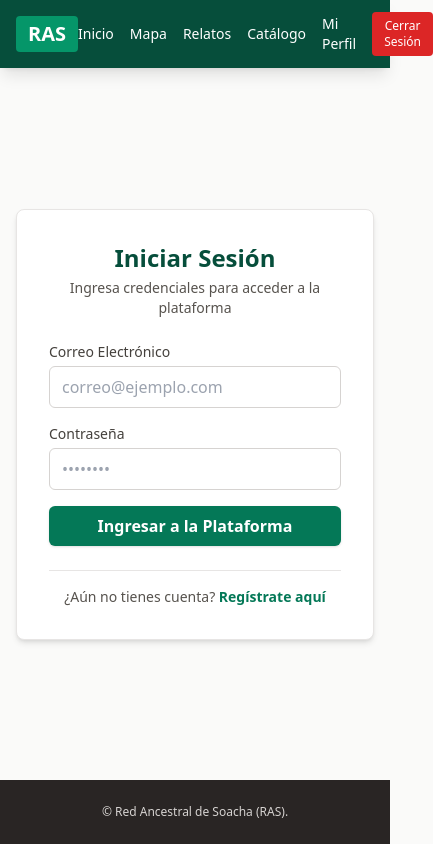
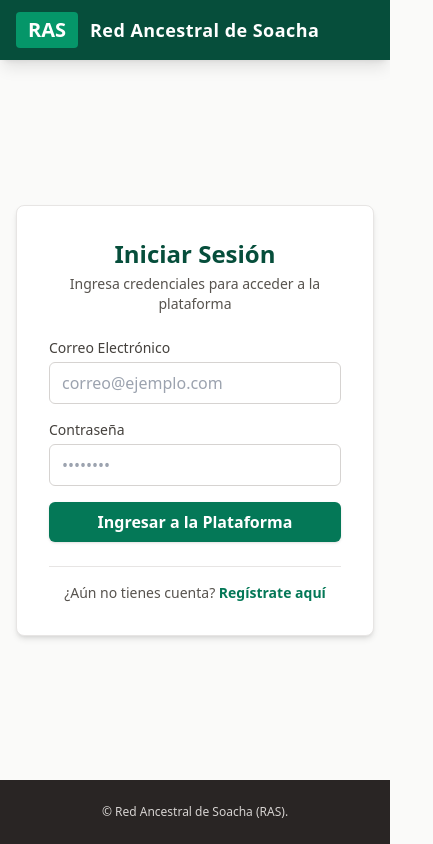
Before and after one commit to Cristian-rp/Ras, a website: page views/login.html in a window 390 px wide. Shown: the whole page, 433 px wide, since content can reach past the window. Drawn offline with nearby package versions, Linux system fonts and the light colour scheme.

Commit message:
Update login.html

```diff
--- a/views/login.html
+++ b/views/login.html
@@ -9,25 +9,13 @@
 </head>
 <body class="bg-stone-50 text-stone-800 font-sans flex flex-col min-h-screen">
 
-  <!-- HEADER SIN EL BOTÓN DE ZONA EMPRENDEDOR -->
+  <!-- Header Mínimo EXCLUSIVO para Login / Registro (Sin menú de navegación) -->
   <header class="bg-emerald-900 text-white shadow-lg sticky top-0 z-50">
     <div class="max-w-7xl mx-auto px-4 py-3 flex justify-between items-center">
       <div class="flex items-center space-x-3">
-        <a href="/inicio" class="bg-emerald-600 font-bold px-3 py-1 rounded text-xl text-white">RAS</a>
-        <h1 class="text-lg font-semibold tracking-wide hidden md:block">Red Ancestral de Soacha</h1>
+        <span class="bg-emerald-600 font-bold px-3 py-1 rounded text-xl text-white">RAS</span>
+        <h1 class="text-lg font-semibold tracking-wide">Red Ancestral de Soacha</h1>
       </div>
-
-      <nav class="flex items-center space-x-4 text-sm font-medium">
-        <a href="/inicio" class="hover:text-emerald-300">Inicio</a>
-        <a href="/mapa" class="hover:text-emerald-300">Mapa</a>
-        <a href="/relatos" class="hover:text-emerald-300">Relatos</a>
-        <a href="/catalogo" class="hover:text-emerald-300">Catálogo</a>
-        <a href="/perfil" class="hover:text-emerald-300">Mi Perfil</a>
-
-        <button id="btn-logout" class="bg-red-600 hover:bg-red-700 text-white text-xs px-3 py-1.5 rounded transition">
-          Cerrar Sesión
-        </button>
-      </nav>
     </div>
   </header>
 
@@ -120,11 +108,10 @@
   </footer>
 
   <script>
-    // 1. Comprobación automática de sesión iniciada
     document.addEventListener('DOMContentLoaded', () => {
+      // Si el usuario ya está autenticado en localStorage, se le redirige fuera del login
       const usuarioGuardado = localStorage.getItem('usuarioRAS');
       if (usuarioGuardado) {
-        // Si ya inició sesión, redirigir directamente al inicio
         window.location.href = '/inicio';
       }
     });
@@ -135,7 +122,8 @@
     const btnVerLogin = document.getElementById('btn-ver-login');
     const msgAlerta = document.getElementById('msg-alerta');
 
-    // Alternar entre login y registro
+    // Alternar vistas entre Login y Registro
+    if (btnVerRegistro && btnVerLogin) {
       btnVerRegistro.addEventListener('click', () => {
         boxLogin.classList.add('hidden');
         boxRegistro.classList.remove('hidden');
@@ -147,6 +135,7 @@
         boxLogin.classList.remove('hidden');
         msgAlerta.classList.add('hidden');
       });
+    }
 
     // Petición Login
     document.getElementById('form-login').addEventListener('submit', async (e) => {
@@ -163,13 +152,11 @@
         const data = await res.json();
 
         if (res.ok) {
-          // Guardar sesión del usuario en localStorage
           localStorage.setItem('usuarioRAS', JSON.stringify(data.usuario));
           msgAlerta.className = 'mt-4 text-center text-sm font-medium text-emerald-700 bg-emerald-50 p-2 rounded';
           msgAlerta.textContent = '¡Credenciales correctas! Ingresando a la plataforma...';
           msgAlerta.classList.remove('hidden');
 
-          // Redirección directa a la vista de inicio (/inicio)
           setTimeout(() => { window.location.href = '/inicio'; }, 1000);
         } else {
           msgAlerta.className = 'mt-4 text-center text-sm font-medium text-red-600 bg-red-50 p-2 rounded';
```
Lines whose indentation alone changed are shown as unchanged.
